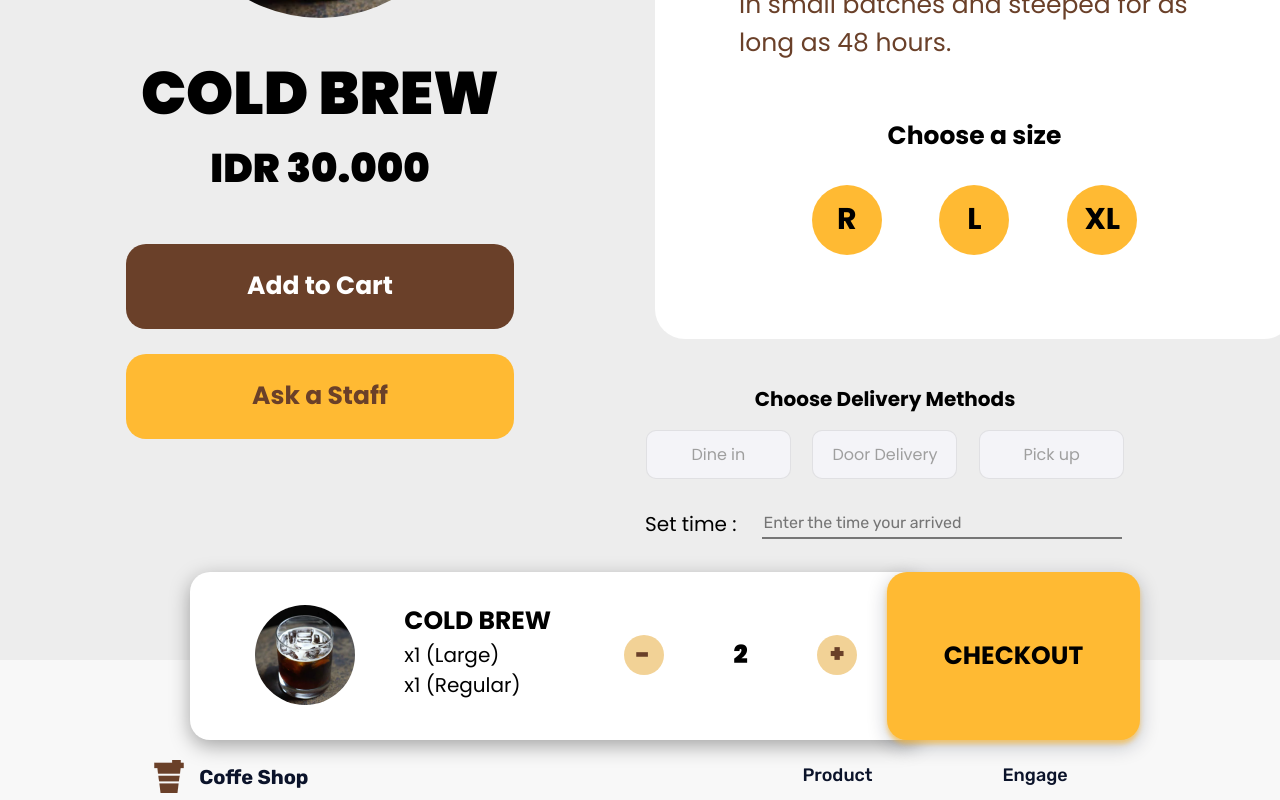
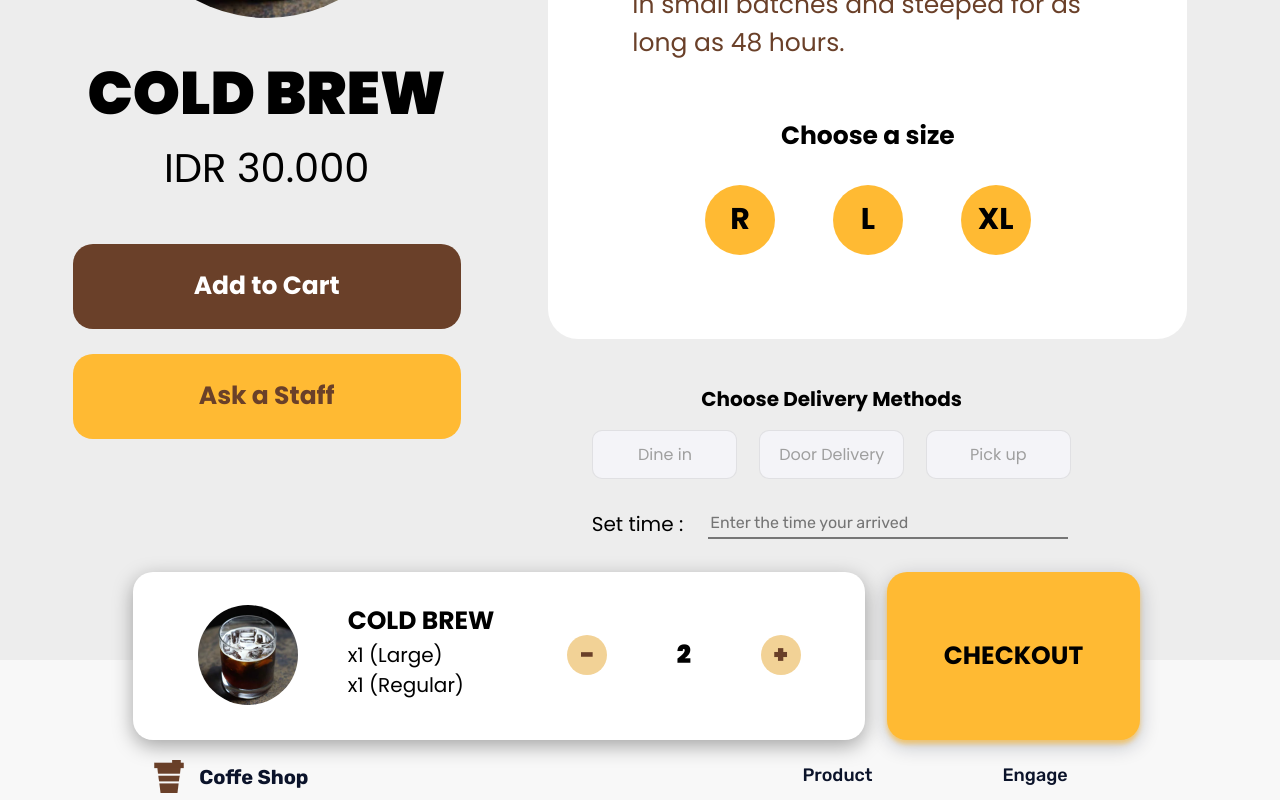
Before and after one commit to eggyatma2908/CoffeeShop-Front-End, a Vue app: page /home/product-details in a window 1280 px wide. Shown: the part 580-1380 px from the top of the page. Built offline with nearby package versions, Linux system fonts and the light colour scheme; sample sign-in values are in the browser's storage.

Commit message:
Update Page Product Details

```diff
--- a/src/components/module/Productdetails.vue
+++ b/src/components/module/Productdetails.vue
@@ -1,7 +1,7 @@
 <template>
     <div class="container-fluid">
         <div class="row">
-            <div class="col-lg-6">
+            <div class="col-lg-5">
                 <div class="box">
                     <div class="box1">
                         <p class="text">Favorite & Promo ></p>
@@ -10,27 +10,27 @@
                     <img class="img" src="../../assets/coffee2.png" alt="image1">
                     <p class="text2">COLD BREW</p>
                     <p class="text3">IDR 30.000</p>
-                    <button class="addcart">Add to Cart</button>
-                    <button class="askstaff">Ask a Staff</button>
+                    <button class="addcart" type="submit">Add to Cart</button>
+                    <button class="askstaff" type="submit">Ask a Staff</button>
                 </div>
             </div>
-            <div class="col-lg-6">
+            <div class="col-lg-7">
                 <div class="box2">
                     <p class="text4">Delivery only on <b>Monday to friday</b> at  <b>1 - 7 pm</b></p>
                     <p class="text5">Cold brewing is a method of brewing that combines ground coffee and cool water and uses time instead of heat to extract the flavor. It is brewed in small batches and steeped for as long as 48 hours.</p>
                     <p class="text6">Choose a size</p>
                     <div class="box3">
-                        <button class="size">R</button>
-                        <button class="size1">L</button>
-                        <button class="size2">XL</button>
+                        <button class="size" type="submit">R</button>
+                        <button class="size1" type="submit">L</button>
+                        <button class="size2" type="submit">XL</button>
                     </div>
                 </div>
                 <div class="box4">
                     <p class="text7">Choose Delivery Methods</p>
                     <div class="box5">
-                        <button class="dinein">Dine in</button>
-                        <button class="doordelivery">Door Delivery</button>
-                        <button class="pickup">Pick up</button>
+                        <button class="dinein" type="submit">Dine in</button>
+                        <button class="doordelivery" type="submit">Door Delivery</button>
+                        <button class="pickup" type="submit">Pick up</button>
                     </div>
                     <div class="box6">
                         <label class="settime" for="settime">Set time :</label>
@@ -46,9 +46,9 @@
                                 <p class="text9">x1 (Large)</p>
                                 <p class="text10">x1 (Regular)</p>
                             </div>
-                            <div class="minus">-</div>
+                            <button class="minus" type="submit">-</button>
                             <p class="text11">2</p>
-                            <div class="plus">+</div>
+                            <button class="plus" type="submit">+</button>
                         </div>
                     </div>
                     <button class="checkout">CHECKOUT</button>
@@ -120,7 +120,6 @@ export default {
 
     font-family: Poppins;
     font-style: normal;
-    font-weight: 900;
     font-size: 40px;
 
     color: #000000;
@@ -145,9 +144,15 @@ export default {
     color: #FFFFFF;
 }
 
+.addcart:focus {
+    outline: none;
+}
+
 .askstaff {
     width: 388px;
     height: 85px;
+
+    margin-bottom: 25px;
 
     background: #FFBA33;
     border: none;
@@ -159,6 +164,10 @@ export default {
     font-size: 25px;
 
     color: #6A4029;
+}
+
+.askstaff:focus {
+    outline: none;
 }
 
 .box2 {
@@ -235,6 +244,10 @@ export default {
     color: #000000;
 }
 
+.size:focus {
+    outline: none;
+}
+
 .size1 {
     width: 70px;
     height: 70px;
@@ -251,6 +264,10 @@ export default {
     color: #000000;
 }
 
+.size1:focus {
+    outline: none;
+}
+
 .size2 {
     width: 70px;
     height: 70px;
@@ -265,6 +282,10 @@ export default {
     font-size: 30px;
 
     color: #000000;
+}
+
+.size2:focus {
+    outline: none;
 }
 
 .box4 {
@@ -324,6 +345,7 @@ export default {
 }
 
 .dinein:focus {
+    outline: none;
     background: #6A4029;
 
     font-family: Poppins;
@@ -365,6 +387,7 @@ export default {
 }
 
 .doordelivery:focus {
+    outline: none;
     background: #6A4029;
 
     font-family: Poppins;
@@ -406,6 +429,7 @@ export default {
 }
 
 .pickup:focus {
+    outline: none;
     background: #6A4029;
 
     font-family: Poppins;
@@ -452,7 +476,7 @@ export default {
     width: 732px;
     height: 168px;
     bottom: -80px;
-    left: -450px;
+    left: -400px;
 
     background: #FFFFFF;
     box-shadow: 0px 6px 20px rgba(0, 0, 0, 0.34);
@@ -515,9 +539,10 @@ export default {
     height: 40px;
 
     padding-top: 1px;
-    padding-right: 2px;
+    padding-right: 5px;
 
     background: rgba(231, 170, 54, 0.52);
+    border: none;
     border-radius: 20px;
 
     font-family: Poppins;
@@ -528,6 +553,10 @@ export default {
     text-align: center;
 
     color: #6A4029;
+}
+
+.minus:focus {
+    outline: none;
 }
 
 .text11 {
@@ -546,6 +575,7 @@ export default {
     height: 40px;
 
     background: rgba(231, 170, 54, 0.52);
+    border: none;
     border-radius: 20px;
 
     font-family: Poppins;
@@ -556,6 +586,10 @@ export default {
     text-align: center;
 
     color: #6A4029;
+}
+
+.plus:focus {
+    outline: none;
 }
 
 .checkout {
@@ -579,4 +613,8 @@ export default {
     color: #000000;
 }
 
+.checkout:focus {
+    outline: none;
+}
+
 </style>
```
